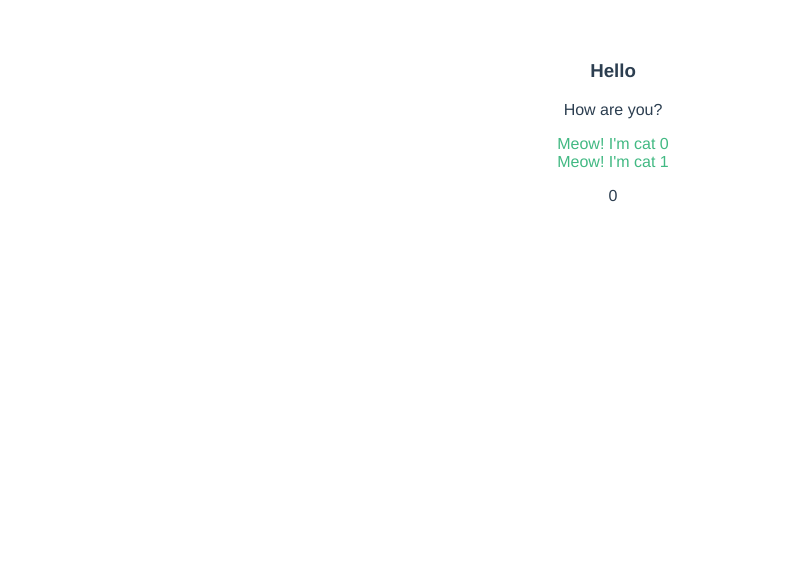
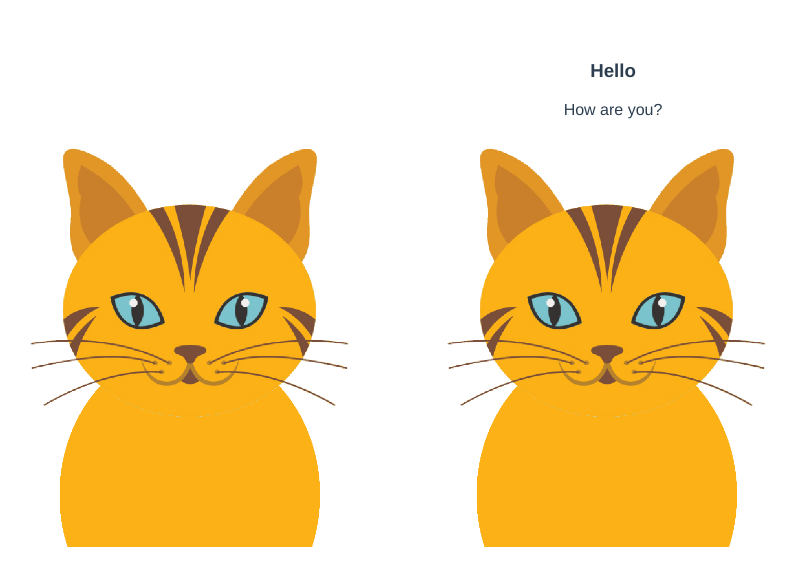
Before and after one commit to AlexanderSix/chatty-catty, a Vue app: page /#/ in a window 1280 px wide. Shown: the top 586 px of the page, without its empty margins (27-823 px from the left). Built offline with nearby package versions, Linux system fonts and the light colour scheme.

Commit message:
centered up cats and set as static image

```diff
--- a/src/components/Cat.vue
+++ b/src/components/Cat.vue
@@ -1,7 +1,7 @@
 <template>
   <div class="cat">
-    <!--<img :src="imageUrl" @click="catSelected()">-->
-    <a @click="catSelected">Meow! I'm cat {{this.cat.id}}</a>
+    <img src="../assets/cat1.png" @click="catSelected">
+    <!-- <a @click="catSelected">Meow! I'm cat {{this.cat.id}}</a> -->
   </div>
 </template>
 
@@ -49,5 +49,8 @@ export default {
 </script>
 
 <style>
-
+img {
+  width: 33%;
+  float: left;
+}
 </style>
--- a/src/components/CatContainer.vue
+++ b/src/components/CatContainer.vue
@@ -3,7 +3,6 @@
     <!-- This is the main page of the application shown in the mockups -->
     <dialogue-container :header="header" :text="message"/>
     <cat-selector @catselected="onCatClicked"/>
-    <p>{{currentCat}}</p>
 
   </div>
 </template>
```
